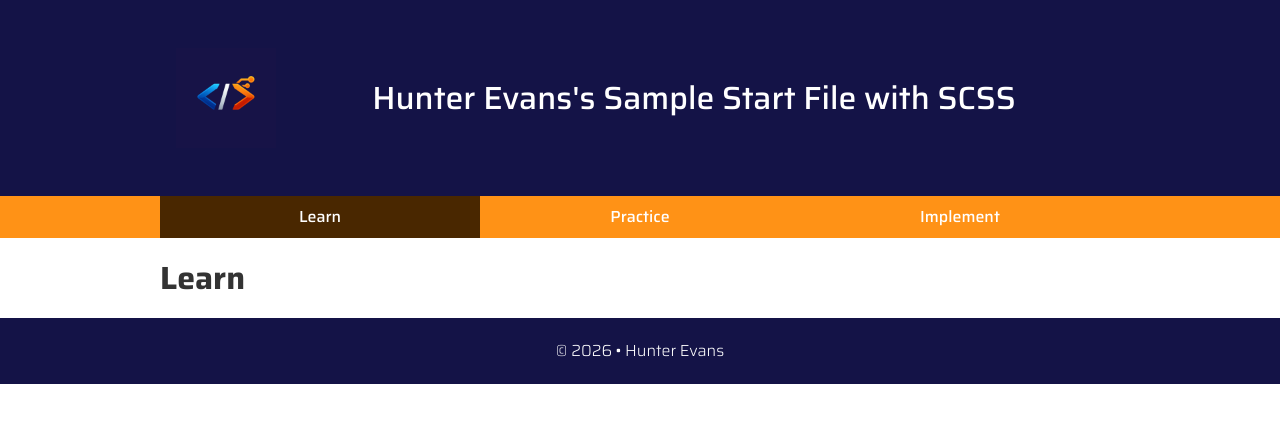
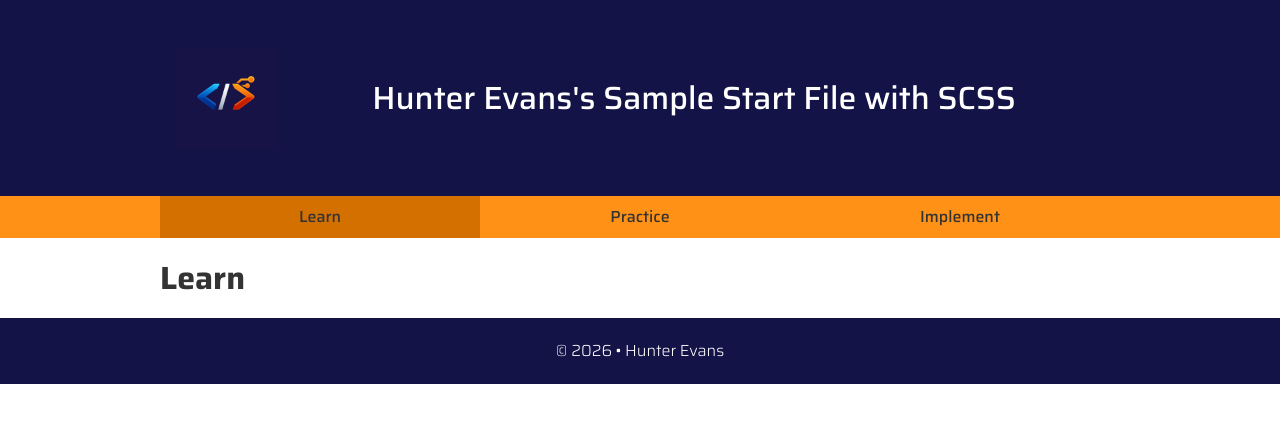
Before and after one commit to hunterevans06/My-Responsive-Start-File-master, a website: page index.html in a window 1280 px wide. Drawn offline with Linux system fonts and the light colour scheme.

Commit message:
CSS changes

```diff
--- a/scss/_small.scss
+++ b/scss/_small.scss
@@ -51,15 +51,15 @@ nav {
         margin: 0;
         display: flex;
         li {
-            flex: 1;}
+            flex: 1;
         }
         li.active {
-            background-color: darken($secondaryColor, 40%);
+            background-color: darken($secondaryColor, 13%);
         }
-        a{
+        a {
             display: block;
             padding: 0.75rem;
-            color: white;
+            color: $fontColor;
             text-align: center;
             text-decoration: none;
             &:hover {
@@ -67,6 +67,7 @@ nav {
             }
         }
     }
+}
 
     // Footer Starts Here
     #footerWrapper {
```
Also changed, not shown: css/styles.css, scss/styles.css.
